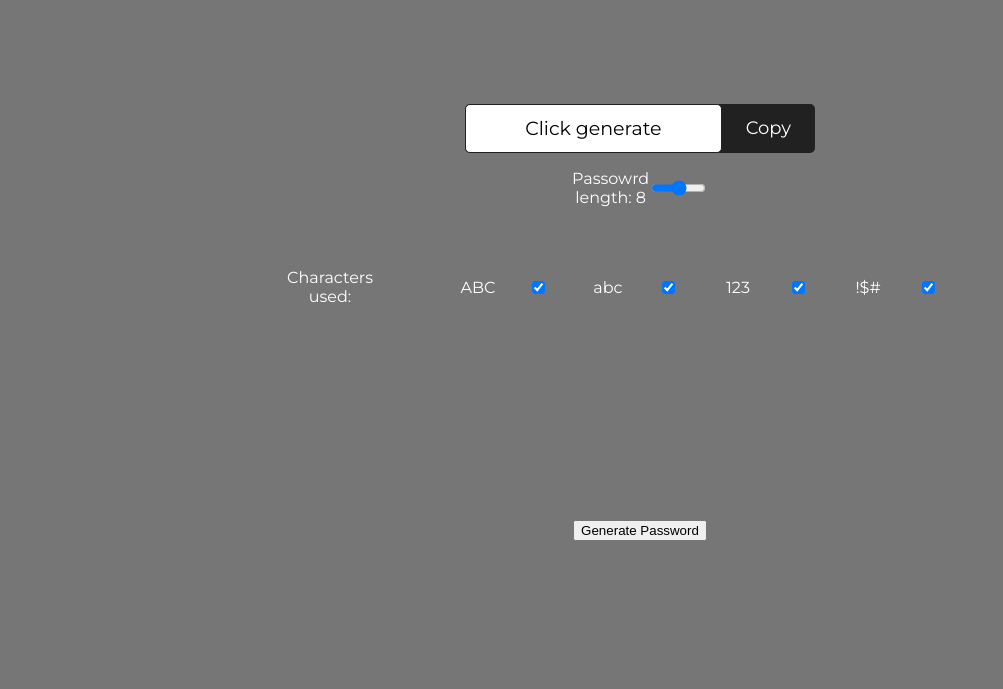
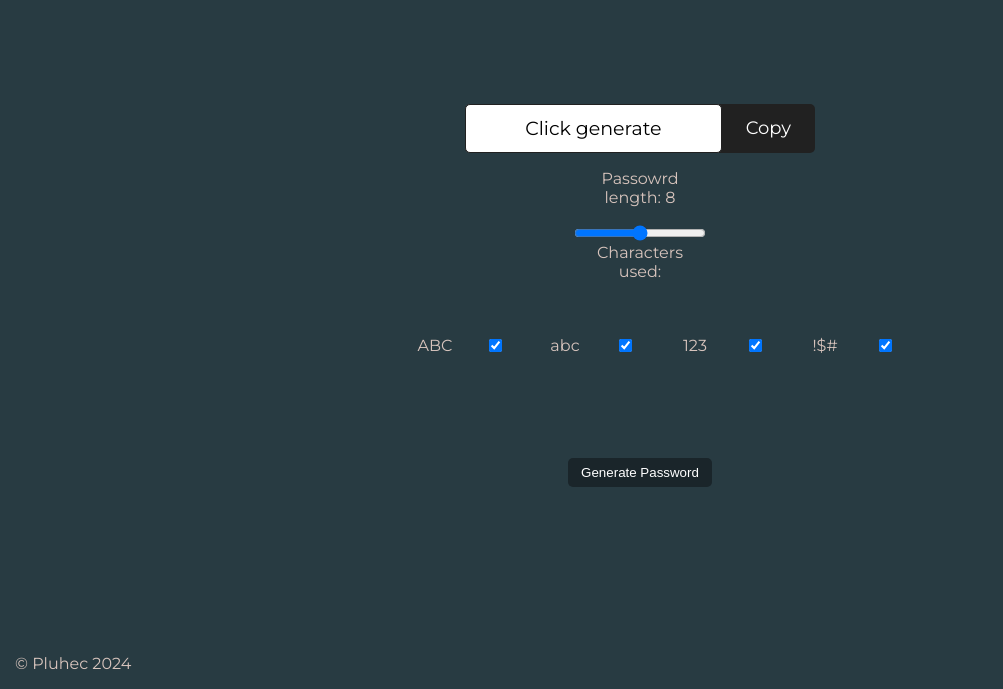
Before and after one commit to Pluhec/Random-password-generator, a plain HTML site: page index.html in a window 1280 px wide. Shown: the part 111-800 px from the top of the page, without its empty margins (0-1003 px from the left). Drawn offline with Linux system fonts and the light colour scheme.

Commit message:
Project DONE!!!

```diff
--- a/index.html
+++ b/index.html
@@ -22,7 +22,7 @@
         <input id="rangeNumber" type="range" class="range" max="16">
       </div>
       <div class="characters-used-container">
-        <p >Characters used:</p>
+        <p>Characters used:</p>
         <div class="input-container">
           <div class="input-card">
             <p>ABC</p>
@@ -42,12 +42,14 @@
           </div>
         </div>
       </div>
-
-
     </div>
     <button onclick="generatePassword()">Generate Password</button>
   </div>
-
+  <footer>
+    <div class="footer">
+      <p>© Pluhec 2024</p>
+    </div>
+  </footer>
 
   <script src="main.js"></script>
 </body>
--- a/style.css
+++ b/style.css
@@ -1,11 +1,26 @@
-body{
+body {
     padding: 0;
     margin: 0 300px;
     box-sizing: border-box;
     font-family: "Montserrat", sans-serif;
-    background-color: #767676;
-    color: #fff;
+    background-color: #283b42;
+    color: #d7c4bd;
     text-align: center;
+}
+
+button {
+  padding: 7px 13px;
+  border: none;
+  background-color: #1a252a;
+  color: #fff;
+  border-radius: 5px;
+  cursor: pointer;
+  transition: all .5s;
+}
+
+button:hover{
+  transform: scale(1.2);
+  transition: all .5s;
 }
 
 .range-wrap {
@@ -19,12 +34,12 @@ body{
 }
 
 
-.main-heading{
+.main-heading {
     text-align: center;
     font-size: 50px;
 }
 
-.main-content{
+.main-content {
     margin-top: 120px;
     flex-direction: column;
     justify-content: center;
@@ -38,11 +53,8 @@ body{
     margin: 40px auto;
     text-align: center;
   }
-  button {
-    margin-top: 120px;
-  }
 
-.copy-field{
+.copy-field {
   display: flex;
   align-items: center;
   background-color: #212121;
@@ -51,7 +63,7 @@ body{
   text-align: center;
 }
 
-#generated-password{
+#generated-password {
   display: flex;
   justify-content: center;
   align-items: center;
@@ -66,31 +78,32 @@ body{
   color: #000;
 }
 
-#generated-password::-webkit-scrollbar{
+#generated-password::-webkit-scrollbar {
   display: none;
 }
 
-#copy-btn{
+#copy-btn {
   color: #fff;
   padding: 1px 24px;
   font-size: 18px;
   cursor: pointer;
 }
 
-.input-container{
+.input-container {
   display: flex;
   justify-content: space-between;
   justify-content: center;
   margin: 50px;
 }
 
-.input-card{
+.input-card {
   display: flex;
   padding: 5px;
 }
 
-.characters-used-container{
+.characters-used-container {
   display: flex;
+  flex-wrap: wrap;
   justify-content: space-between;
   justify-content: center;
 }
@@ -101,7 +114,20 @@ body{
   width: 100px;
 }
 
-.flex-length{
+.flex-length {
   display: flex;
+  flex-wrap: wrap;
   justify-content: space-between;
 }
+
+.flex-length input{
+  width: 100%;
+}
+
+.footer{
+  position: absolute;
+  left: 0;
+  bottom: 0;
+  display: flex;
+  margin-left: 15px;
+}
```
